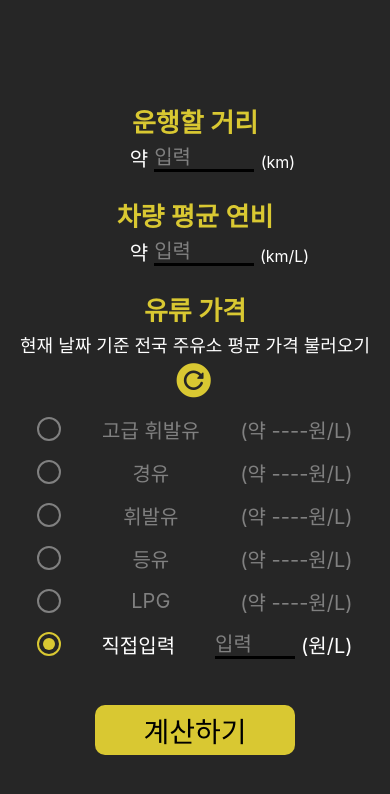
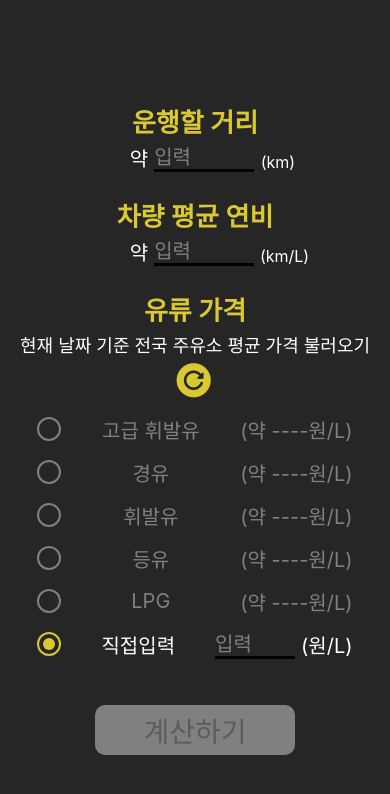
Before and after one commit to Yongveloper/FuelCostCalculator-App, a React Native app: screen / in a window 390 px wide. Shown: the top 794 px of the page. Built offline with nearby package versions, Linux system fonts and the light colour scheme.

Commit message:
[기능] 주유비 계산하기

```diff
--- a/Components/Calculatebutton.tsx
+++ b/Components/Calculatebutton.tsx
@@ -3,12 +3,42 @@ import { theme } from '../color';
 
 interface ICalculateButtonProps {
   disabled: boolean;
+  mileage: string;
+  gasMileage: string;
+  selectedPrice: string;
 }
 
-function Calculatebutton({ disabled }: ICalculateButtonProps) {
+function Calculatebutton({
+  mileage,
+  gasMileage,
+  selectedPrice,
+  disabled,
+}: ICalculateButtonProps) {
+  const stringNumberToInt = (stringNumber: string) => {
+    return parseInt(stringNumber.replace(/,/g, ''));
+  };
+
+  const calculate = () => {
+    const result = Math.ceil(
+      (stringNumberToInt(mileage) / stringNumberToInt(gasMileage)) *
+        stringNumberToInt(selectedPrice)
+    );
+    console.log(
+      `주유비:${result} 주유량: ${(
+        result / stringNumberToInt(selectedPrice)
+      ).toFixed(3)}`
+    );
+  };
+
   return (
-    <TouchableOpacity style={styles.button} disabled={disabled}>
-      <Text style={styles.calculationText}>계산하기</Text>
+    <TouchableOpacity
+      style={[styles.button, disabled && styles.disabled]}
+      disabled={disabled}
+      onPress={calculate}
+    >
+      <Text style={[styles.calculationText, disabled && styles.disabled]}>
+        계산하기
+      </Text>
     </TouchableOpacity>
   );
 }
@@ -27,6 +57,10 @@ const styles = StyleSheet.create({
     color: theme.black,
     fontSize: 28,
   },
+  disabled: {
+    backgroundColor: theme.grey,
+    color: '#5c5c5c',
+  },
 });
 
 export default Calculatebutton;
--- a/Components/DirectInput.tsx
+++ b/Components/DirectInput.tsx
@@ -1,4 +1,4 @@
-import { useState } from 'react';
+import { useState, memo } from 'react';
 import {
   StyleSheet,
   Text,
@@ -7,6 +7,7 @@ import {
   View,
 } from 'react-native';
 import { theme } from '../color';
+import { handleOnlyNumber } from '../utils/onlyNumberFn';
 
 interface IDirectInputProps {
   selectedOil: string;
@@ -21,10 +22,13 @@ function DirectInput({
 }: IDirectInputProps) {
   const [value, setValue] = useState('');
   const handleChangeInput = (payload: string) => {
-    setValue(payload);
-    setSelectedPrice(payload);
+    setValue(handleOnlyNumber(payload));
+    setSelectedPrice(handleOnlyNumber(payload));
   };
-  const selectOil = () => setSelectedOil('직접입력');
+  const selectOil = () => {
+    setSelectedOil('직접입력');
+    setSelectedPrice(value);
+  };
   console.log('direct input render');
   return (
     <TouchableOpacity onPress={selectOil} style={styles.container}>
@@ -95,4 +99,4 @@ const styles = StyleSheet.create({
   },
 });
 
-export default DirectInput;
+export default memo(DirectInput);
--- /dev/null
+++ b/utils/onlyNumberFn.ts
@@ -0,0 +1,3 @@
+export const handleOnlyNumber = (value: string) => {
+  return value.replace(/[- #*;,.<>\{\}\[\]\\\/]/gi, '');
+};
```
